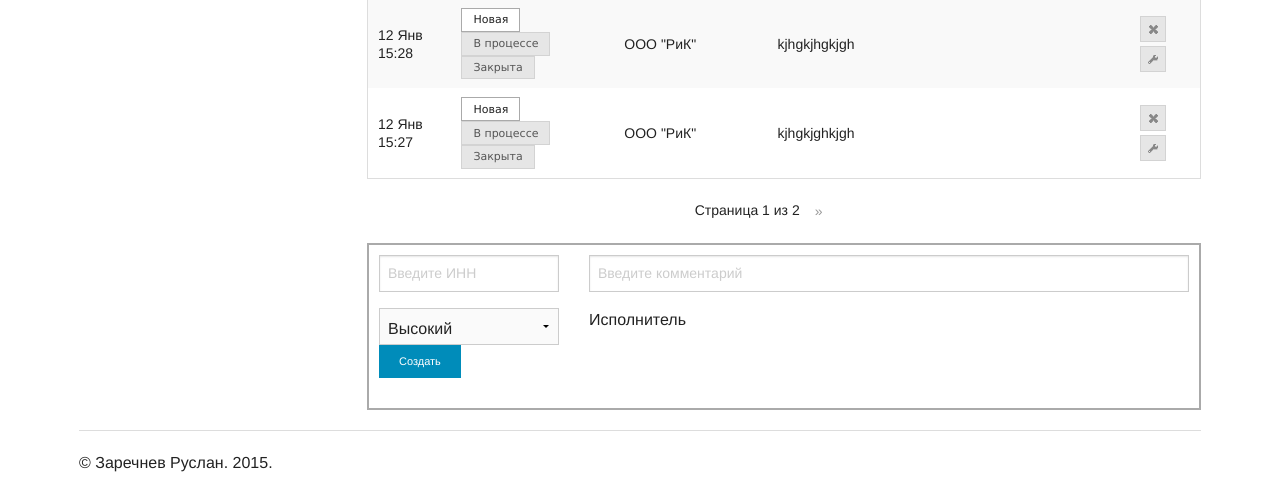
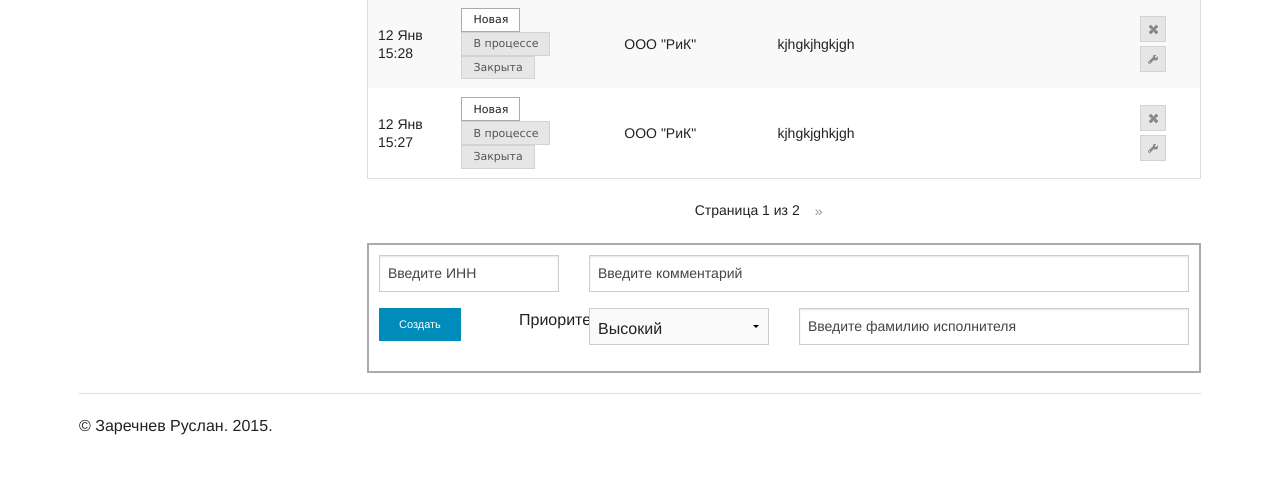
Before and after one commit to zarechnev/r-crm, a Django app: page /crm/ in a window 1280 px wide. Shown: the part 701-1196 px from the top of the page. After the commit the page ends 1136 px from the top, so only its background shows below. Run offline with Django 3.2, Linux system fonts and the light colour scheme; a user stored in the database is signed in; data comes from the database, SQL or seed files in the repository; both versions use the stored data as it was after the commit; parts of the project's set-up code (start-up, migrations or seed data) failed here and were passed over.

Commit message:
Change in task manage page.

```diff
--- a/rcrm_django/crm/templates/crm.html
+++ b/rcrm_django/crm/templates/crm.html
@@ -44,13 +44,19 @@ div.inline { float:left; }
 <div style="border: 2px solid #aaa; padding: 10px;">
 <div class="row">
     <div class="large-3 columns">
-        <input placeholder="Введите ИНН" class="large-6" id="id_inn" maxlength="20" name="inn" type="text" />
+        <input placeholder="Введите ИНН" id="id_inn" maxlength="20" name="inn" type="text" />
     </div>
     <div class="large-9 columns">
         <input placeholder="Введите комментарий" id="id_comment" maxlength="50" name="comment" type="text" />
     </div>
 </div>
 <div class="row">
+    <div class="large-2 columns">
+        <input type="button" class="button tiny" value="Создать" onclick="add_task();"/>
+    </div>
+    <div class="large-1 columns">
+        Приоритет
+    </div>
     <div class="large-3 columns">
         <select>
                 {% for status in statuses %}
@@ -58,11 +64,10 @@ div.inline { float:left; }
                 {% endfor %}
         </select>
     </div>
-    <div class="large-9 columns">
-        Исполнитель
+    <div class="large-6 columns">
+        <input placeholder="Введите фамилию исполнителя" id="id_ingener" maxlength="20" name="ingener" type="text" />
     </div>
 </div>
-    <input type="button" class="button tiny" value="Создать" onclick="add_task();"/>
 </div>
 </div>
 {% endblock %}
--- a/rcrm_django/static/css/my.css
+++ b/rcrm_django/static/css/my.css
@@ -35,3 +35,7 @@ body {
     padding: 5px 10px; /* Поля */
     border: 0px solid #333; /* Параметры рамки */
    }
+::-webkit-input-placeholder {color:#444444;}
+::-moz-placeholder          {color:#444444;}/* Firefox 19+ */
+:-moz-placeholder           {color:#444444;}/* Firefox 18- */
+:-ms-input-placeholder      {color:#444444;}
```
Also changed, not shown: rcrm_django/rcrm_django.sqlite3.
